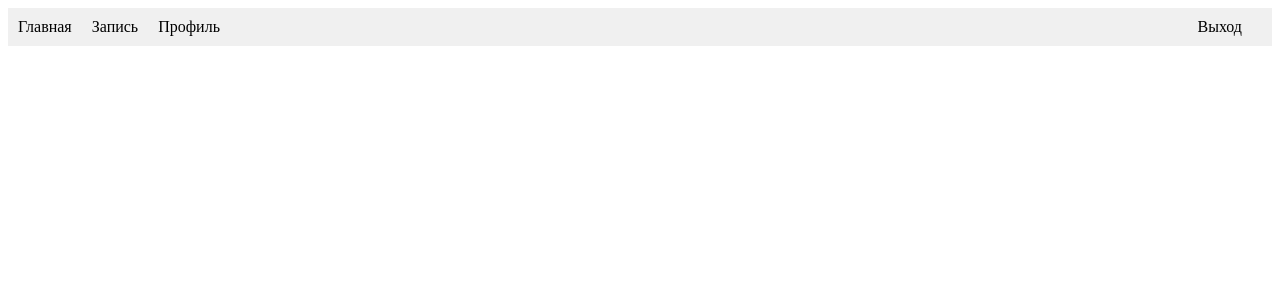
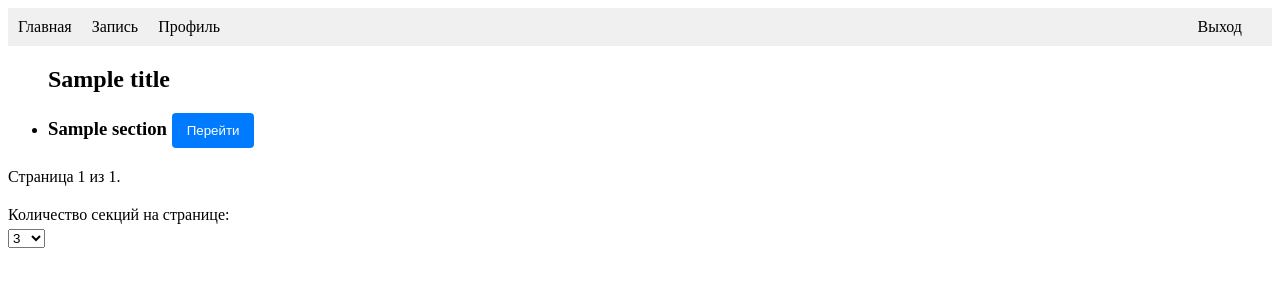
Before and after one commit to GriHan-909/Diplom-Django, a Django app: template training/templates/schedule.html in a window 1280 px wide. Shown: the top 306 px of the page. Run offline with Django 5.2, Linux system fonts and the light colour scheme; the template is opened without the code that fills it: most values are stand-ins (such as "Sample title", 1, 10 or a date in 2020).

Commit message:
setting schedule

```diff
--- a/training/static/style.css
+++ b/training/static/style.css
@@ -56,3 +56,13 @@ button {
 button:hover {
     background-color: #0056b3;
 }
+
+.pagination {
+    margin: 20px 0;
+}
+
+.step-links {
+    justify-content: left;
+    list-style-type: none;
+
+}
--- a/training/templates/base_page.html
+++ b/training/templates/base_page.html
@@ -25,13 +25,13 @@
 
     <menu>
         {% block menu %}
-        <h1>Базовая страница</h1>
+        <h1>Начальная страница</h1>
         {% endblock %}
     </menu>
 
     <content>
         {%block content%}
-
+        <h3>Сайт в котором объеденены спортивные секции для записи на тренировки в удобное время. В перспективе фриланс..</h3>
         {% endblock %}
     </content>
 </body>
--- a/training/templates/log_in.html
+++ b/training/templates/log_in.html
@@ -16,3 +16,7 @@
     </form>
     <a href='registratition/'><h4>Регистрация</h4></a>
 {% endblock menu %}
+
+{% block content %}
+
+{% endblock content %}
--- a/training/templates/profile.html
+++ b/training/templates/profile.html
@@ -31,3 +31,7 @@
 </form>
 
 {% endblock menu %}
+
+{% block content %}
+
+{% endblock content %}
--- a/training/templates/registration.html
+++ b/training/templates/registration.html
@@ -18,3 +18,8 @@
         <p><button type='submit'>Отправить</button></p>
     </form>
 {% endblock menu %}
+
+
+{% block content %}
+
+{% endblock content %}
--- a/training/templates/schedule.html
+++ b/training/templates/schedule.html
@@ -4,6 +4,54 @@
 
 
 
-{% block menu %}
+{% block menu %} <h2>{{title}}</h2> {% endblock menu %}
 
-{% endblock menu %}
+
+
+{% block content %}
+    <ul>
+        {%for section in sports_sections%}
+        <li><h3> {{section}} <button>Перейти</button></h3></li>
+        {% endfor %}
+    </ul>
+
+
+    {% comment %} <ul>
+        {% for post in page_obj %}
+            <li>
+                <h2>{{ post.title }}</h2>
+                <p>{{ post.content }}</p>
+                <small>Создано: {{ post.created_at }}</small>
+            </li>
+        {% empty %}
+            <li>Нет постов.</li>
+        {% endfor %}
+    </ul> {% endcomment %}
+
+    <div class="pagination">
+        <span class="step-links">
+            {% if page_obj.has_previous %}
+                <a href="?page=1">&laquo; Первая</a>
+                <a href="?page={{ page_obj.previous_page_number }}">Предыдущая</a>
+            {% endif %}
+
+            <span class="current">
+                Страница {{ page_obj.number }} из {{ page_obj.paginator.num_pages }}.
+            </span>
+
+            {% if page_obj.has_next %}
+                <a href="?page={{ page_obj.next_page_number }}">Следующая</a>
+                <a href="?page={{ page_obj.paginator.num_pages }}">Последняя &raquo;</a>
+            {% endif %}
+        </span>
+    </div>
+    <form method="get">
+        <label for="page_size">Количество секций на странице:</label>
+        <select name="page_size" id="page_size" onchange="this.form.submit()">
+            <option value="3">3</option>
+            <option value="5">5</option>
+            <option value="10">10</option>
+        </select>
+        <input type="hidden" name="page" value="{{ page_obj.number }}">
+    </form>
+{% endblock content %}
--- a/training/training/urls.py
+++ b/training/training/urls.py
@@ -17,7 +17,7 @@ Including another URLconf
 from django.contrib import admin
 from django.urls import path
 from django.views.generic import TemplateView
-from app.views import sign_up_by_django, log_in, profile_view
+from app.views import sign_up_by_django, log_in, profile_view, schedule_list
 
 urlpatterns = [
     path('admin/', admin.site.urls),
@@ -25,5 +25,5 @@ urlpatterns = [
     path('base_page/', TemplateView.as_view(template_name='base_page.html')),
     path('registratition/', sign_up_by_django),
     path('profile/', profile_view),
-    # path('schedule/', profile_view, name='profile')
+    path('schedule/', schedule_list)
 ]
```
Also changed, not shown: training/app/views.py (+24 -0 lines).
